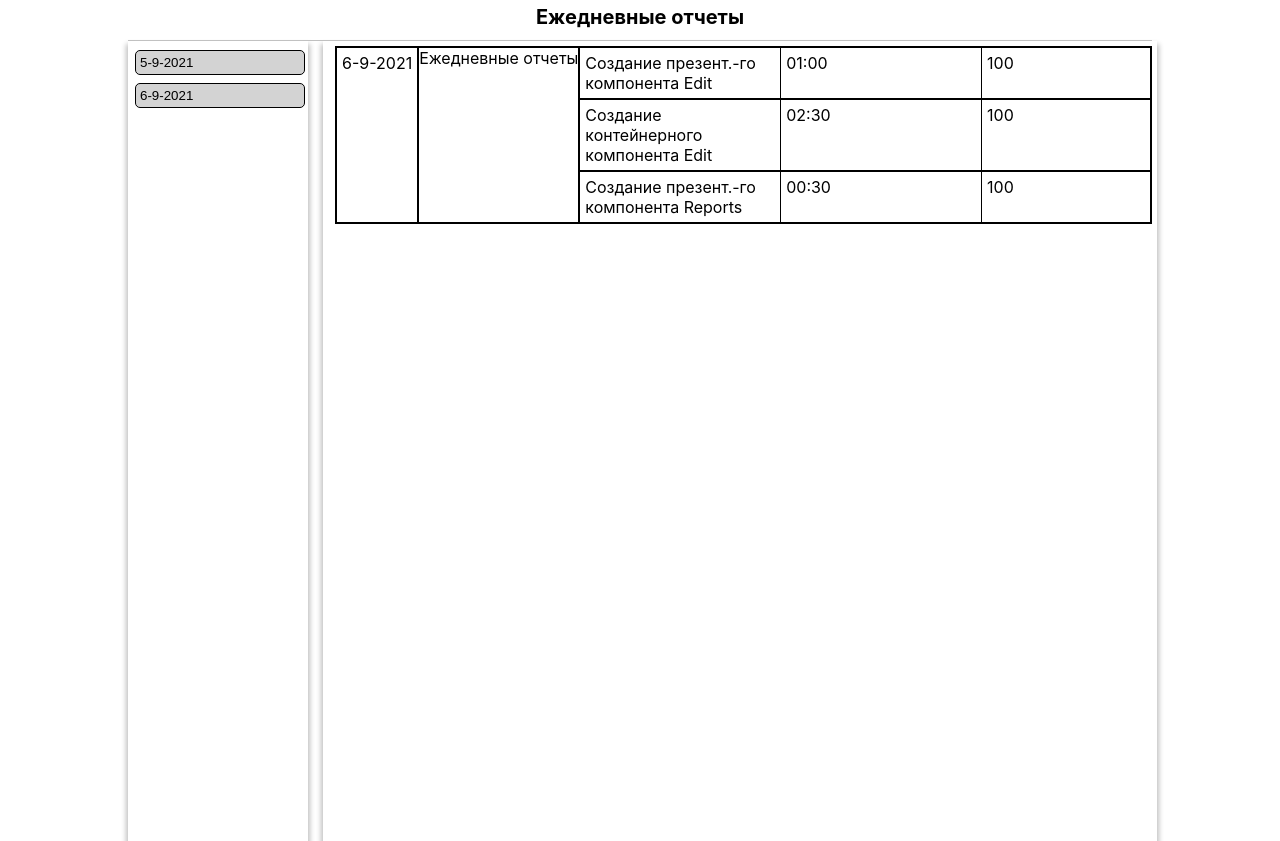
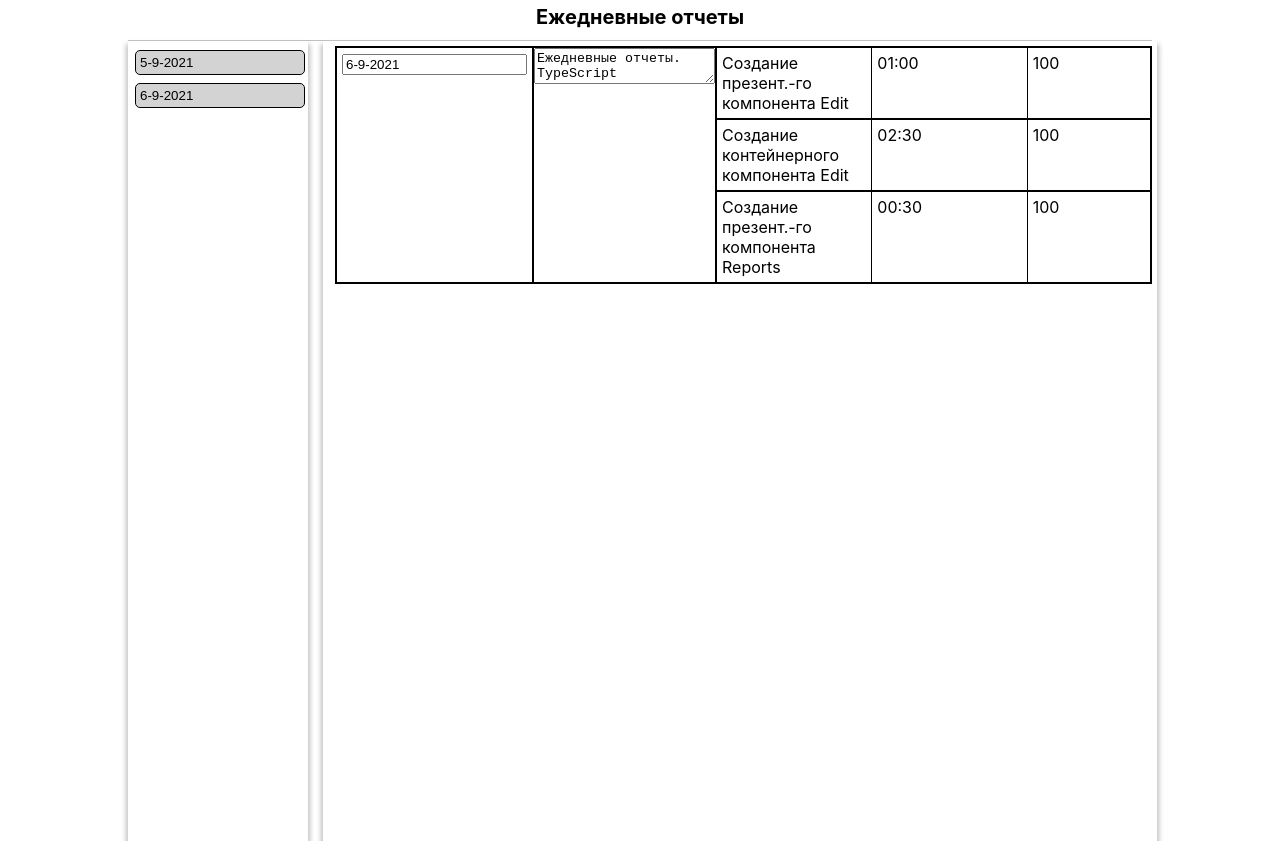
Before and after one commit to Isckatel/daily-report, a React (Create React App) app: page / in a window 1280 px wide. Built offline with nearby package versions, Linux system fonts and the light colour scheme.

Commit message:
Add Formik to OneRep

```diff
--- a/package.json
+++ b/package.json
@@ -11,6 +11,7 @@
     "@types/node": "^16.10.2",
     "@types/react": "^17.0.27",
     "@types/react-dom": "^17.0.9",
+    "formik": "^2.2.9",
     "react": "^17.0.2",
     "react-dom": "^17.0.2",
     "react-redux": "^7.2.5",
--- a/src/components/CurrReport/OneRep.tsx
+++ b/src/components/CurrReport/OneRep.tsx
@@ -1,21 +1,37 @@
 import React from 'react';
 import style from './CurrReport.module.css';
 import {ReportElemType}from './CurrReportContainer';
+import { Formik, Field, Form, FormikHelpers } from 'formik';
 
 type PropsOneRep = {
     reportElem: ReportElemType
 }
 
 const OneRep:React.FC<PropsOneRep> = (props:PropsOneRep) => {
+    let str = props.reportElem.date.getDay() + '-'
+    + props.reportElem.date.getMonth() + '-'
+    + props.reportElem.date.getFullYear();
     return (
+        <Formik
+            enableReinitialize={true}
+            initialValues = {{
+                dateReport: str,
+                projectName:props.reportElem.projectName
+            }}
+            onSubmit={(
+                values: any,
+                { setSubmitting }: FormikHelpers<any>
+              ) => {
+                alert('Click');
+              }}
+        >
+        <Form>
         <div className={style.tabAll}>
             <div className={style.tabColumn + " " + style.padding}>
-                {props.reportElem.date.getDay() + '-'
-                + props.reportElem.date.getMonth() + '-'
-                + props.reportElem.date.getFullYear()}
+                <Field id="dateReport" name="dateReport" />
             </div>
             <div className={style.tabColumn}>
-                {props.reportElem.projectName}
+                <Field component="textarea" id="projectName" name="projectName" />
             </div>
             <div className={style.tabRows}>
             {
@@ -32,6 +48,8 @@ const OneRep:React.FC<PropsOneRep> = (props:PropsOneRep) => {
             }
             </div>
         </div>
+        </Form>
+        </Formik>
     );
 }
 
--- a/src/redux/reports-reducer.tsx
+++ b/src/redux/reports-reducer.tsx
@@ -37,7 +37,7 @@ let initialState = {
     {
       id: 2,
       date: new Date(2021,9,2),
-      projectName: 'Ежедневные отчеты',
+      projectName: 'Ежедневные отчеты. TypeScript',
       tasks: [
         {
         taskName:'Создание презент.-го компонента Edit',
```
Also changed, not shown: 1 other file (tests, documents, lock files or other folders).
